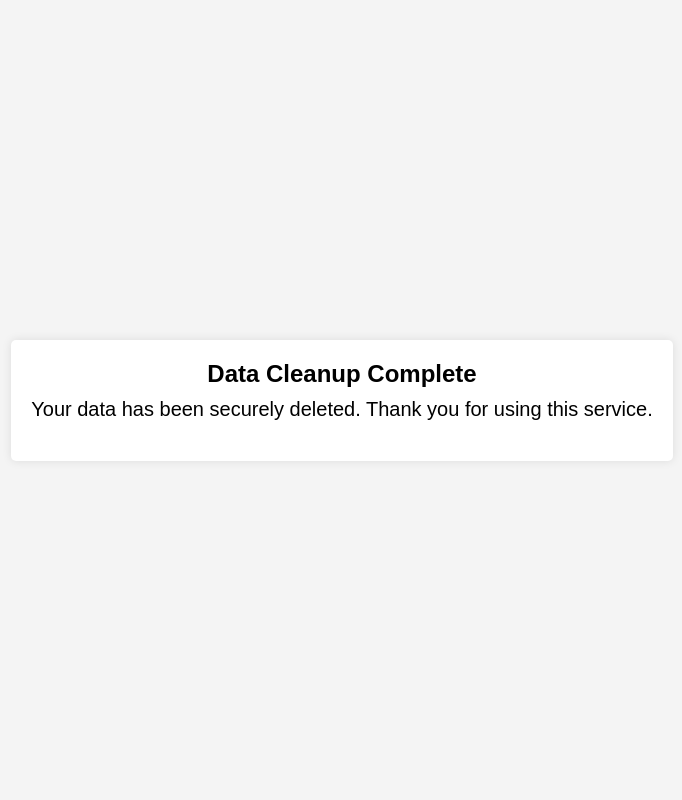
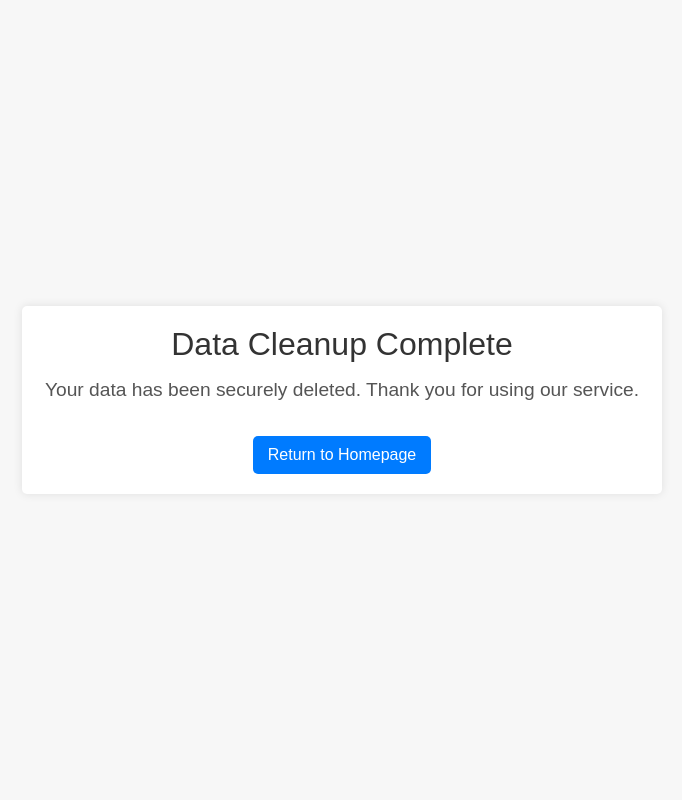
Before and after one commit to linsnotes/Flask-Web-App-Text-to-Speech, a Flask app: template templates/cleanup.html in a window 1280 px wide. Shown: the whole page, without its empty margins (298-980 px from the left). Run offline with Flask 3, Linux system fonts and the light colour scheme; the template is opened without the code that fills it, so the values that code supplies are empty.

Commit message:
update player

```diff
--- a/app.py
+++ b/app.py
@@ -1,4 +1,4 @@
-from flask import Flask, request, render_template, send_file
+from flask import Flask, request, render_template, send_file, redirect, url_for
 import os
 from dotenv import load_dotenv
 import azure.cognitiveservices.speech as speechsdk
@@ -37,6 +37,29 @@ def allowed_file(filename):
     return '.' in filename and \
            filename.rsplit('.', 1)[1].lower() in ALLOWED_EXTENSIONS
 
+# @app.route('/', methods=['GET', 'POST'])
+# def index():
+#     if request.method == 'POST':
+#         if 'file' in request.files:
+#             file = request.files['file']
+#             if file and allowed_file(file.filename):
+#                 filename = secure_filename(file.filename)
+#                 file_path = os.path.join(app.config['UPLOAD_FOLDER'], filename)
+#                 file.save(file_path)
+#                 # Process the SSML file
+#                 output_path = text_to_speech_from_ssml_file(file_path)
+#                 return send_file(output_path, as_attachment=True)
+#         else:
+#             # Process the default text
+#             text = request.form['text']
+#             language_voice = request.form['language_voice']
+#             language, voice = language_voice.split(':', 1)
+#             output_path = text_to_speech(text, language, voice)
+#             return send_file(output_path, as_attachment=True)
+
+#     # GET request so render the form
+#     return render_template('index.html', languages_voices=languages_voices)
+
 @app.route('/', methods=['GET', 'POST'])
 def index():
     if request.method == 'POST':
@@ -48,17 +71,29 @@ def index():
                 file.save(file_path)
                 # Process the SSML file
                 output_path = text_to_speech_from_ssml_file(file_path)
-                return send_file(output_path, as_attachment=True)
+                # Redirect to player instead of sending file
+                return redirect(url_for('player', filename='output_from_ssml.wav'))
         else:
             # Process the default text
             text = request.form['text']
+            if not text.strip():  # Check if the text is not just whitespace
+                # Handle the empty text box case appropriately
+                # For instance, you can render the form again with an error message
+                error_message = "The text box is empty. Please enter some text to synthesize."
+                return render_template('index.html', error_message=error_message, languages_voices=languages_voices)
+
             language_voice = request.form['language_voice']
             language, voice = language_voice.split(':', 1)
             output_path = text_to_speech(text, language, voice)
-            return send_file(output_path, as_attachment=True)
+            # Redirect to player instead of sending file
+            return redirect(url_for('player', filename='output.wav'))
 
     # GET request so render the form
     return render_template('index.html', languages_voices=languages_voices)
+
+
+
+
 
 def text_to_speech(text, language, voice):
     subscription_key = os.getenv('KEY')
@@ -133,5 +168,27 @@ def cleanup():
 
     return render_template('cleanup.html'), 200
 
+@app.route('/download', methods=['GET'])
+def download():
+    output_filename = 'output.wav'  # You can make this dynamic if needed
+    output_path = os.path.join('outputs', output_filename)
+
+    if os.path.isfile(output_path):
+        return send_file(output_path, as_attachment=True)
+    else:
+        return render_template('404.html'), 404
+
+@app.route('/audio/<filename>')
+def audio(filename):
+    return send_file(os.path.join('outputs', filename), mimetype='audio/wav')
+
+
+@app.route('/player')
+def player():
+    # Retrieve the filename from the query parameter
+    filename = request.args.get('filename', 'output.wav')
+    return render_template('player.html', audio_file=filename)
+
+
 if __name__ == '__main__':
     app.run(host='0.0.0.0', debug=False)
--- a/templates/cleanup.html
+++ b/templates/cleanup.html
@@ -1,34 +1,52 @@
-<!-- templates/cleanup.html -->
-<html>
+<!DOCTYPE html>
+<html lang="en">
 <head>
+    <meta charset="UTF-8">
+    <meta name="viewport" content="width=device-width, initial-scale=1.0">
     <title>Data Cleanup</title>
     <style type="text/css">
         body {
-                font-family: Arial, sans-serif;
+            font-family: 'Arial', sans-serif;
             margin: 0;
             padding: 0;
-                background-color: #f4f4f4;
+            background-color: #f7f7f7;
             display: flex;
-                flex-direction: column;
+            justify-content: center;
             align-items: center;
-                justify-content: center;
             height: 100vh;
+            text-align: center;
         }
         .container {
             background-color: #fff;
             padding: 20px;
             border-radius: 5px;
-                text-align: center;
             box-shadow: 0 0 10px rgba(0,0,0,0.1);
+            max-width: 600px;
+            width: 100%;
+            margin: 0 20px;
+        }
+        .header {
+            font-size: 2em;
+            color: #333;
+            margin-bottom: 0.5em;
         }
         .message {
-                font-size: 20px;
-                margin-bottom: 20px;
+            font-size: 1.2em;
+            color: #555;
+            margin-bottom: 1em;
         }
-            .header {
-                font-size: 24px;
-                font-weight: bold;
-                margin-bottom: 10px;
+        .home-link {
+            display: inline-block;
+            margin-top: 1em;
+            padding: 10px 15px;
+            color: #fff;
+            background-color: #007bff;
+            border-radius: 5px;
+            text-decoration: none;
+            transition: background-color 0.3s;
+        }
+        .home-link:hover {
+            background-color: #0056b3;
         }
     </style>
 </head>
@@ -36,8 +54,9 @@
     <div class="container">
         <div class="header">Data Cleanup Complete</div>
         <div class="message">
-                Your data has been securely deleted. Thank you for using this service.
+            Your data has been securely deleted. Thank you for using our service.
         </div>
+        <a href="/" class="home-link">Return to Homepage</a>
     </div>
 </body>
 </html>
```
Also changed, not shown: templates/404.html (added, +69 -0 lines), templates/index.html (+7 -4 lines), templates/player.html (added, +79 -0 lines). Lines whose indentation alone changed are shown as unchanged.
